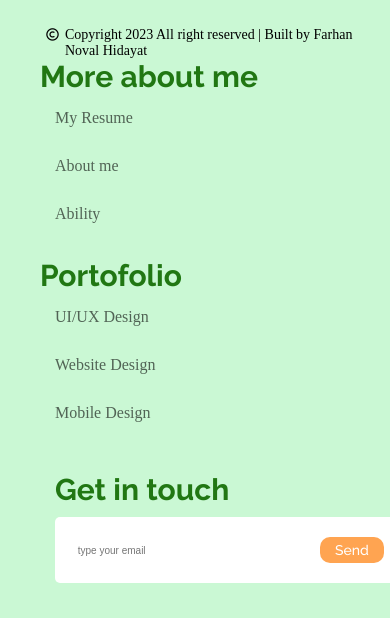
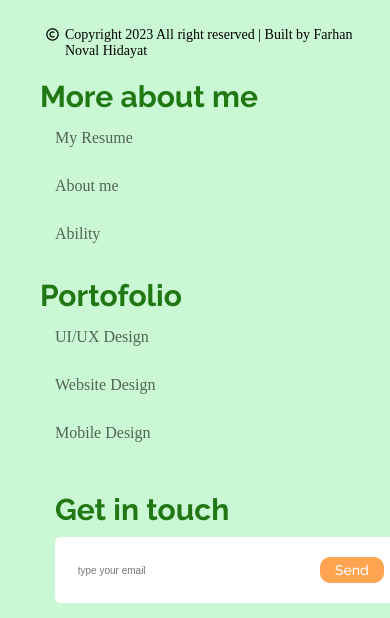
Before and after one commit to Farhannovaal/Rumahassabil, a plain HTML site: page Project.html in a window 390 px wide. Shown: the part 2151-2769 px from the top of the page. Drawn offline with nearby package versions, Linux system fonts and the light colour scheme.

Commit message:
q
wq
:wq

```diff
--- a/project.css
+++ b/project.css
@@ -439,4 +439,8 @@ section{
     .home-wrapper .subheading-home{
         width: 350px;
     }
+
+    .footer-wrapper .about{
+        margin-top: 20px;
+    }
 }
```
